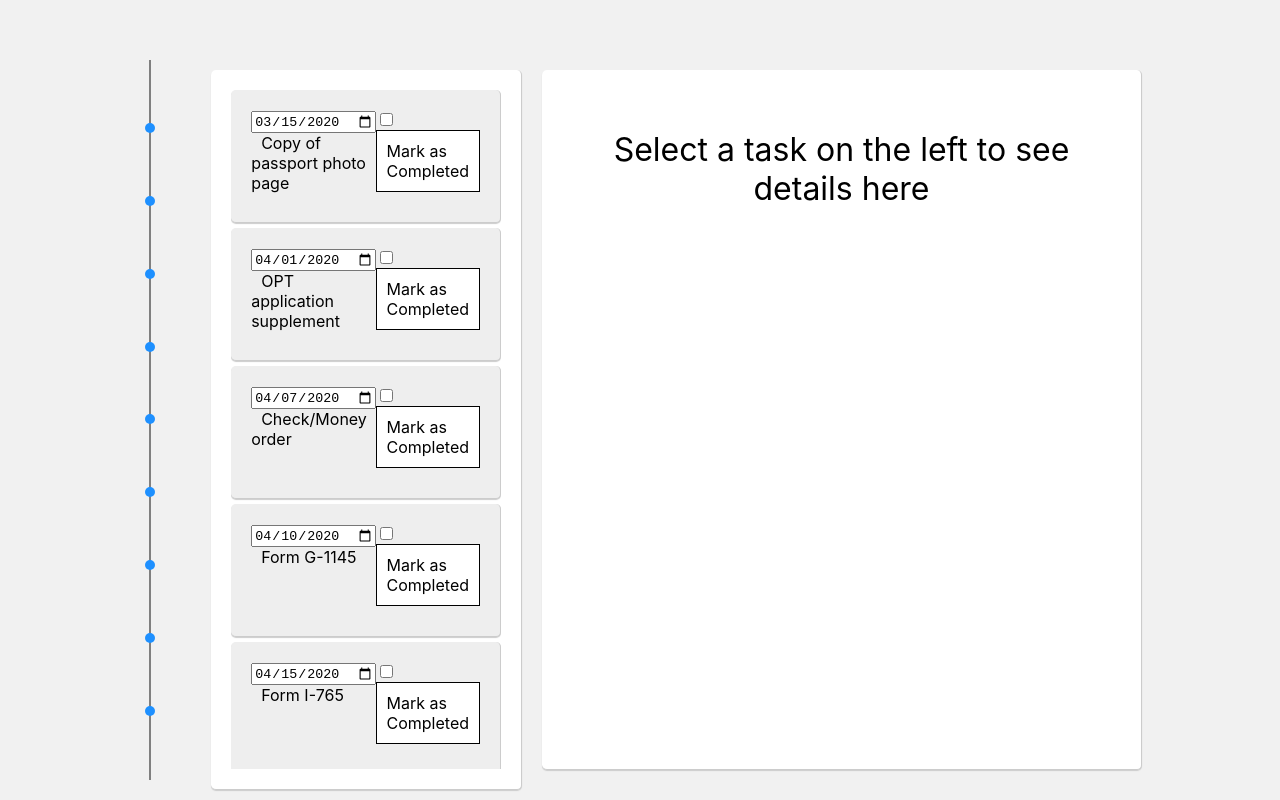
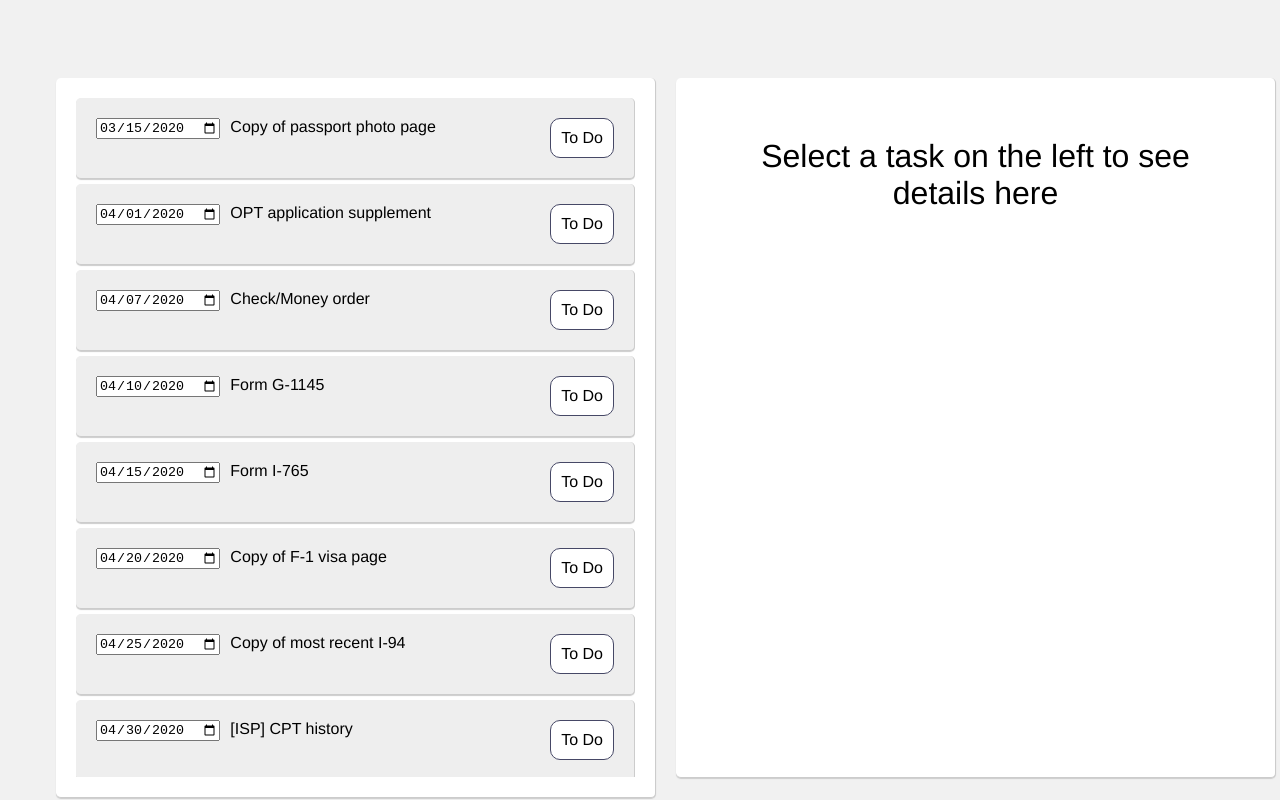
Before and after one commit to kevin-shin/Visa-vis, a React (Create React App) app: page / in a window 1280 px wide. Built offline with nearby package versions, Linux system fonts and the light colour scheme.

Commit message:
Implements stylistic changes for better readability.

```diff
--- a/src/app/App.css
+++ b/src/app/App.css
@@ -9,6 +9,7 @@
     padding: 0;
     background: #f1f1f1;
     overflow: auto;
+    font-family: Helvetica;
 }
 
 * {
@@ -21,8 +22,10 @@
     display: flex;
     justify-content: center;
     align-items: center;
-    font-size: 2em;
-    background-color: lightskyblue;
+    font-size: 3em;
+    font-family: Helvetica;
+    color: white;
+    background-color: #25274D;
     height: 10%;
 }
 
--- a/src/app/taskCard/styles.css
+++ b/src/app/taskCard/styles.css
@@ -40,12 +40,14 @@
     background: none;
     border: 1px solid #aaa;
     border-radius: 5px;
-    padding: 8px 15px;
+    padding: 15px 20px;
     user-select: none;
+    background-color: #464866;
+    color: white;
 }
 
 .button-ghost:hover {
-    background: #f5f5f5;
+    opacity: 0.8;
     cursor: pointer;
 }
 
--- a/src/app/tasksList/TaskListItem.js
+++ b/src/app/tasksList/TaskListItem.js
@@ -33,6 +33,7 @@ const TaskListItem = (props) => {
         <div>
           <input
             type="checkbox"
+            className="checkboxTaskListItem"
             checked={task.checked}
             id={props.task.id}
             onChange={(e) => {
@@ -47,8 +48,8 @@ const TaskListItem = (props) => {
               props.onChange(newTask);
             }}
           />
-          {task.checked === false && <label htmlFor={props.task.id}>Mark as Completed</label>}
-          {task.checked === true && <label htmlFor={props.task.id}>Completed</label>}
+          {task.checked === false && <label className="uncompleted" htmlFor={props.task.id}>To Do</label>}
+          {task.checked === true && <label className="completed" htmlFor={props.task.id}>Completed</label>}
         </div>
       </div>
     </li>
--- a/src/app/tasksList/styles.css
+++ b/src/app/tasksList/styles.css
@@ -10,6 +10,7 @@
   height: 100%;
   display: flex;
   flex-direction: column;
+  min-width: 600px;
 }
 
 .TaskListItem {
@@ -27,6 +28,7 @@
 
 .task-item {
   display: flex;
+  flex: row;
   justify-content: space-between;
 }
 
@@ -51,15 +53,25 @@ input[type="checkbox"] + label {
   display: inline-block;
   padding: 10px;
   cursor: pointer;
-  border: 1px solid black;
+  border: 1px solid #464866 ;
   color: black;
   background-color: white;
-  margin-bottom: 10px;
+  border-radius: 10px;
 }
 
 input[type="checkbox"]:checked + label {
-  border: 1px solid white;
   color: white;
-  background-color: black;
+  background-color: #464866;
+  border-radius: 10px;
+  border: 0px;
+  padding: 10px;
 
 }
+
+.checkboxTaskListItem {
+  display: none;
+}
+
+.uncompleted {
+  background-color: white;
+}
--- a/src/app/timeline/styles.css
+++ b/src/app/timeline/styles.css
@@ -20,13 +20,13 @@
 .task-circle {
     width: 10px;
     height: 10px;
-    background: dodgerblue;
+    background: #29648A;
     border-radius: 50%;
 }
 
 .task-circle.selected {
     width: 30px;
     height: 30px;
-    background: dodgerblue;
+    background: #29648A;
     border-radius: 50%;
 }
--- a/src/index.css
+++ b/src/index.css
@@ -11,3 +11,7 @@ code {
   font-family: source-code-pro, Menlo, Monaco, Consolas, "Courier New",
   monospace;
 }
+
+.header {
+  background-color: #25274D;
+}
```
